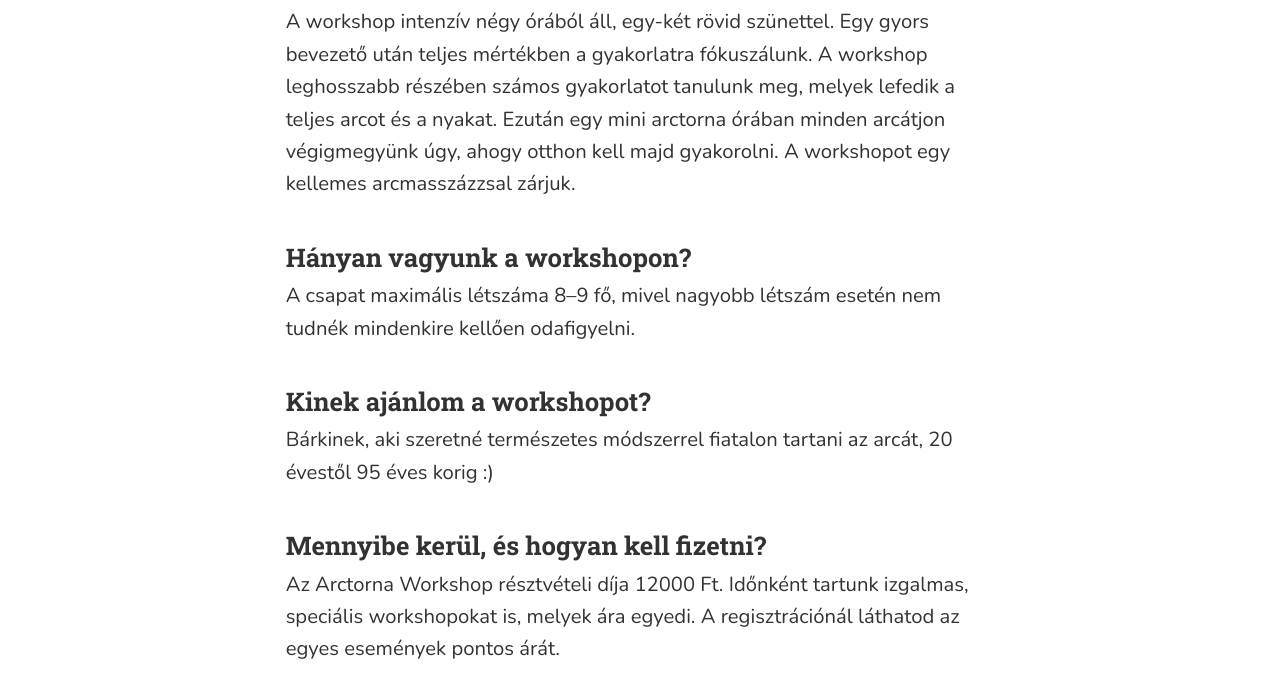
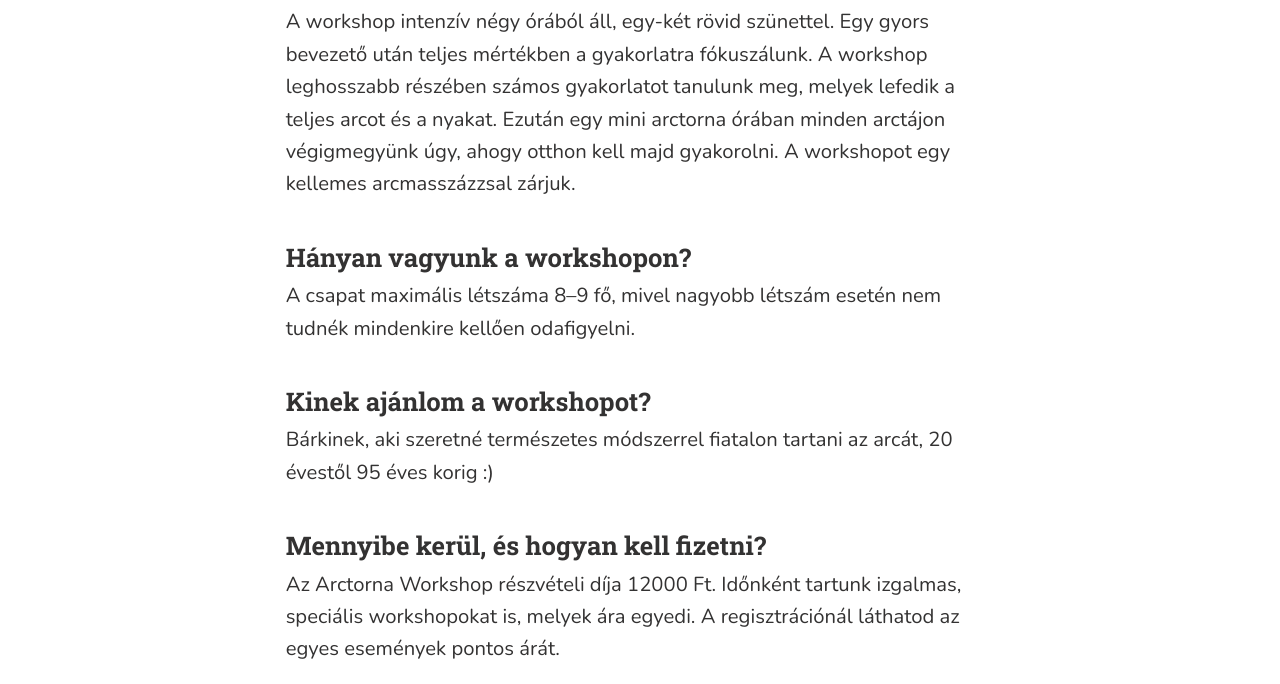
Before and after one commit to monikamudra/arctorna, a Jekyll site: the page built from workshop.md, in a window 1280 px wide and 1400 px high, scrolled down 494 px. Shown: the part 252-936 px from the top of the window. Built offline with Jekyll 4.4.1, drawn with Linux system fonts in a browser that asks for light colours.

Commit message:
Fix typos

```diff
--- a/_includes/workshop-details.md
+++ b/_includes/workshop-details.md
@@ -2,7 +2,7 @@
 gyors bevezető után teljes mértékben a gyakorlatra fókuszálunk. A
 workshop leghosszabb részében számos gyakorlatot tanulunk meg, melyek
 lefedik a teljes arcot és a nyakat. Ezután egy mini arctorna órában
-minden arcátjon végigmegyünk úgy, ahogy otthon kell majd gyakorolni. A
+minden arctájon végigmegyünk úgy, ahogy otthon kell majd gyakorolni. A
 workshopot egy kellemes arcmasszázzsal&nbsp;zárjuk.
 
 ### Hányan vagyunk a&nbsp;workshopon?
@@ -17,7 +17,7 @@
 
 ### Mennyibe kerül, és hogyan kell fizetni?
 
-Az Arctorna Workshop résztvételi díja 12000&nbsp;Ft. Időnként tartunk izgalmas,
+Az Arctorna Workshop részvételi díja 12000&nbsp;Ft. Időnként tartunk izgalmas,
 speciális workshopokat is, melyek ára egyedi. A regisztrációnál láthatod az
 egyes események pontos árát.
 
```
Also changed, not shown: kerdesek.md (+1 -1 lines), monirol.md (+2 -2 lines).
